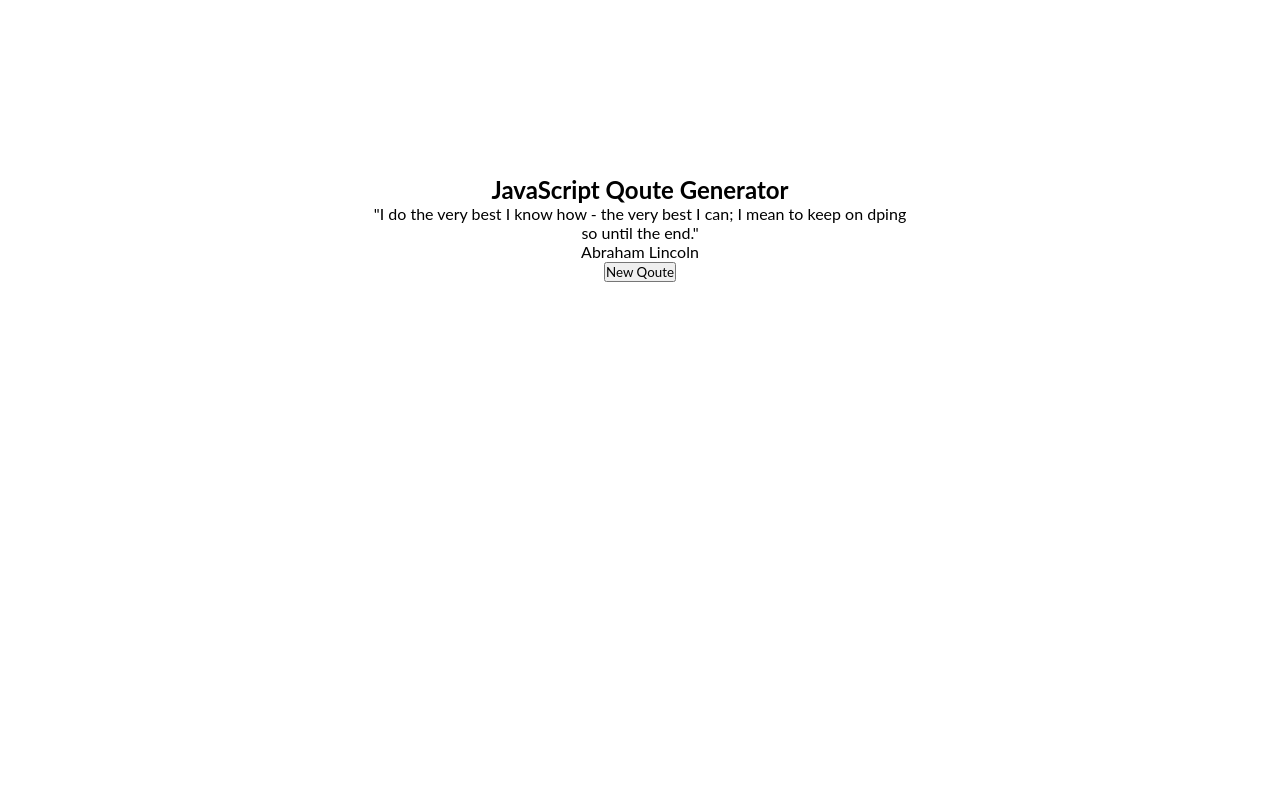
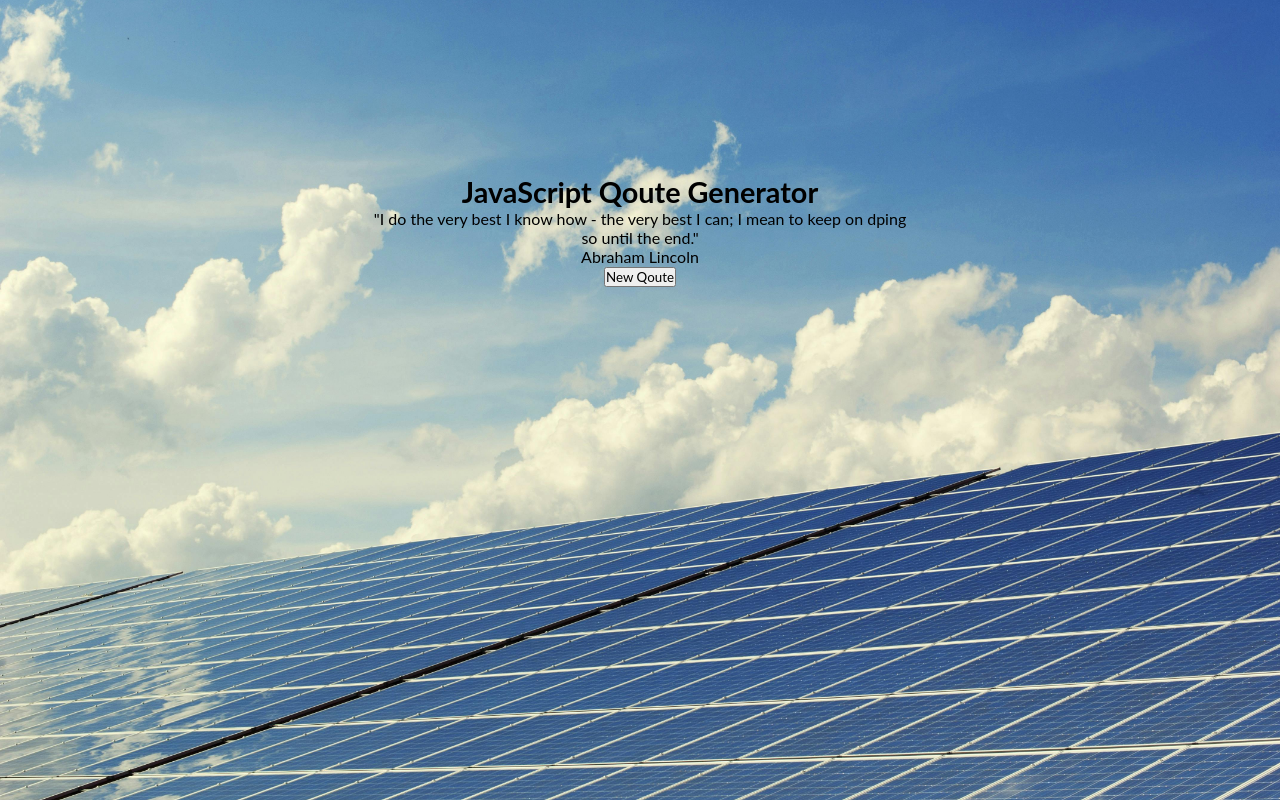
Before and after one commit to colakalpeer/qoutegenerator, a plain HTML site: page index.html in a window 1280 px wide. Drawn offline with Linux system fonts and the light colour scheme.

Commit message:
img added for CSS

```diff
--- a/styles.css
+++ b/styles.css
@@ -18,3 +18,7 @@ body {
     width: 550px;
     height: 450px;
 }
+
+.header {
+    font-size: 1.2rem;
+}
```
Also changed, not shown: img/project-1.jpg (added), 1 other file.
